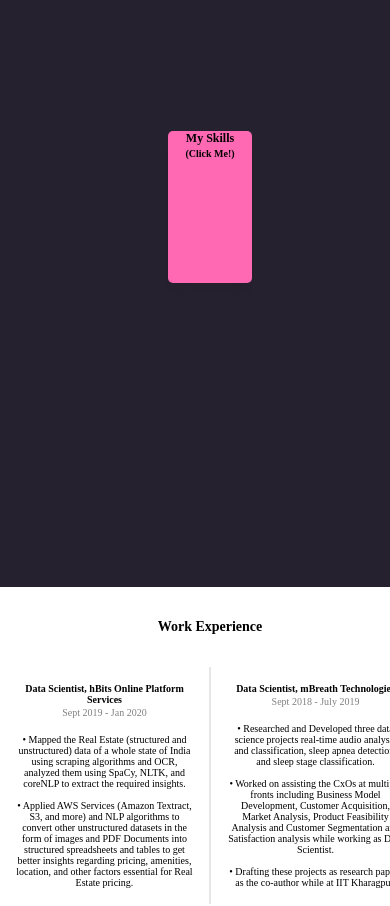
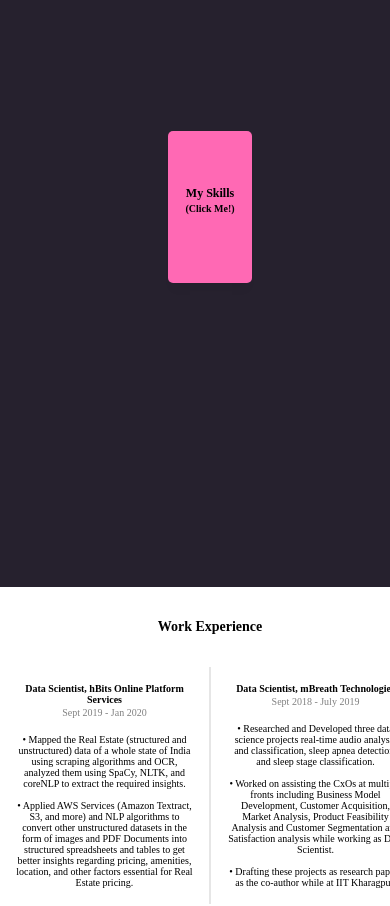
Before and after one commit to abhiram11/Portfolio-from-Scratch, a React (Create React App) app: page / in a window 390 px wide. Shown: the part 780-1686 px from the top of the page. Built offline with nearby package versions, Linux system fonts and the light colour scheme; a web font is replaced by a local one.

Commit message:
updated on styling done based on chrome, not brave

```diff
--- a/src/components/Intro/Intro.css
+++ b/src/components/Intro/Intro.css
@@ -50,7 +50,7 @@
 }
 
 .skills__cover__h3 {
-  margin: auto 0;
+  padding: 30% 0;
   color: "#26212e";
 }
 
@@ -84,6 +84,7 @@
 
   .skills__cover__h3 {
     font-size: 12px;
+    padding: 65% 0;
   }
 
   .skills__cover__h3 > span {
--- a/src/components/Projects/Projects.css
+++ b/src/components/Projects/Projects.css
@@ -124,8 +124,8 @@
 
   .projects > h3 {
     margin: 0 auto;
-    font-size: 12px;
-    padding-left: 18px;
+    font-size: 10px;
+    padding-left: 20px;
   }
 
   .projects__link {
```
